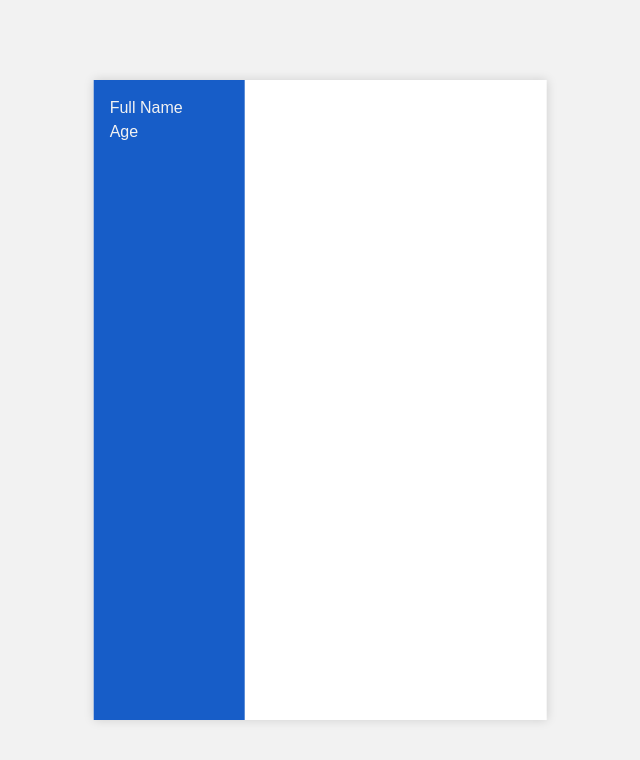
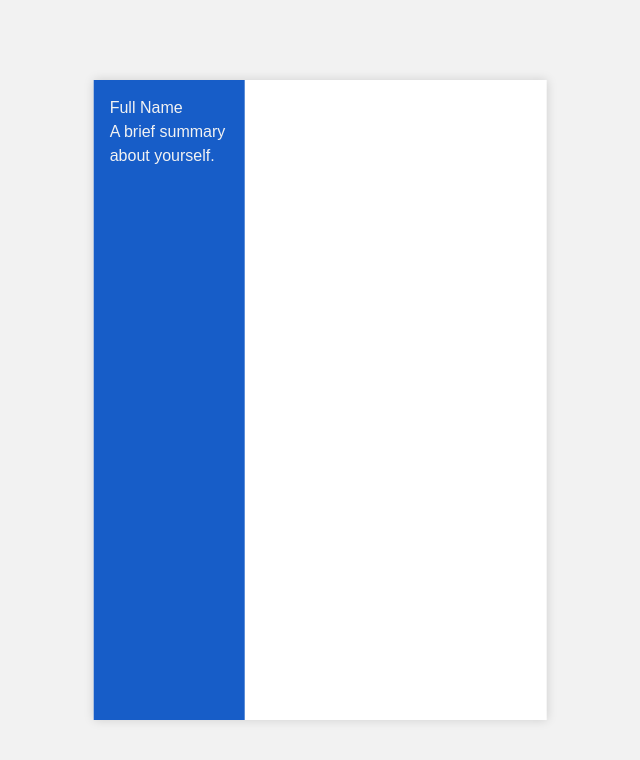
Before and after one commit to Clement38420/odin-cv-application, a Vue app: page / in a window 1280 px wide. Shown: the top 760 px of the page, without its empty margins (320-960 px from the left). Built offline with nearby package versions, Linux system fonts and the light colour scheme.

Commit message:
feat: restructure fields store to use FieldsGroup for better organization

```diff
--- a/src/stores/field.ts
+++ b/src/stores/field.ts
@@ -8,19 +8,29 @@ export interface Field {
   value: string
 }
 
-function generateField(id: number, name: string, type: string, value: string): Field {
-  return { id, name, type, value }
+export type FieldsGroup = {
+  [key: string]: Field | FieldsGroup
 }
 
 export const useFieldStore = defineStore('fields', () => {
+  let nextId = 0
+  function generateField(name: string, type: string, value: string): Field {
+    return { id: nextId++, name, type, value }
+  }
+
   // Initial fields in the cv
-  const fields = ref<Field[]>([
-    generateField(0, 'Full Name', 'text', 'Full Name'),
-    generateField(1, 'Age', 'text', 'Age'),
-  ])
+  const fields = ref<FieldsGroup>({
+    name: generateField('Full Name', 'text', 'Full Name'),
+    contact: {
+      email: generateField('Email', 'text', 'exemple@gmail.com'),
+      phone: generateField('Phone', 'text', '+1 234 567 890'),
+      address: generateField('Address', 'text', '123 Main St, City, Country'),
+    },
+    summary: generateField('Summary', 'text', 'A brief summary about yourself.'),
+  })
 
   // Active field for editing
-  const activeField = ref<Field>(fields.value[0])
+  const activeField = ref<Field>(fields.value.name)
 
   function setActiveField(field: Field) {
     activeField.value = { ...field }
@@ -29,10 +39,7 @@ export const useFieldStore = defineStore('fields', () => {
   function updateActiveFieldValue(value: string) {
     if (!activeField.value) return
 
-    const index = fields.value.findIndex((f) => f.id === activeField.value!.id)
-    if (index !== -1) {
-      fields.value[index].value = value
-    }
+    Object.values(fields.value).find((field) => field.id === activeField.value.id).value = value
   }
 
   return {
```
